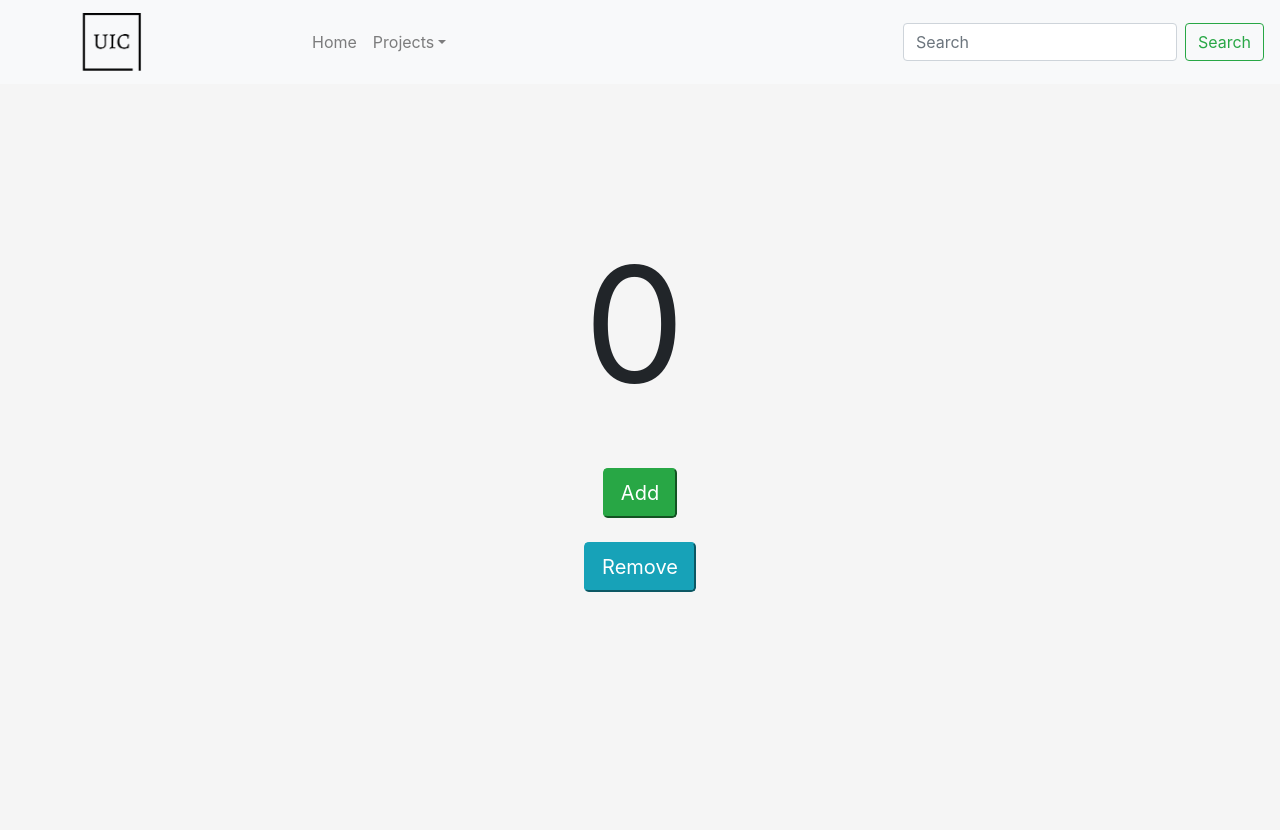
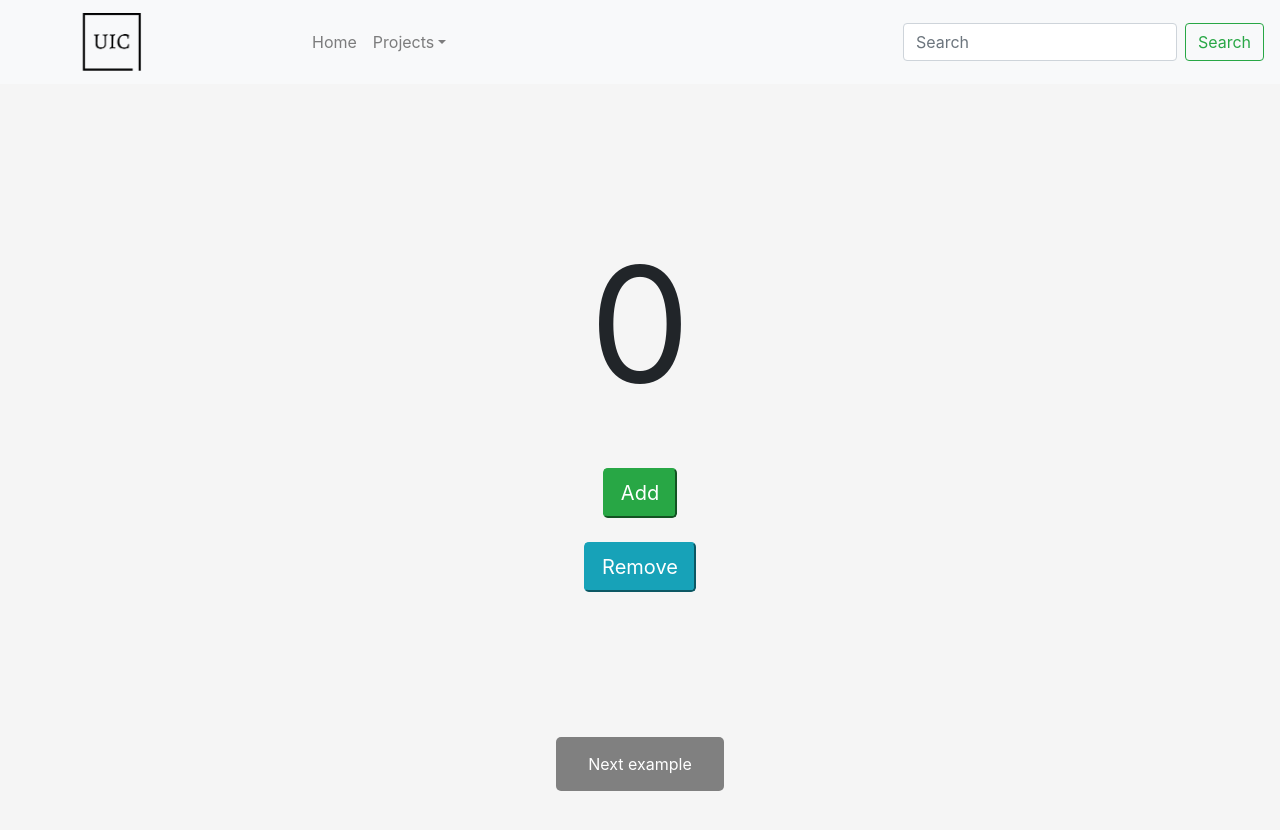
Before and after one commit to Fredrik93/react_tutorial, a React (Create React App) app: page /counter in a window 1280 px wide. Before the commit the page ends 800 px from the top, so only its background shows below. Built offline with nearby package versions, Linux system fonts and the light colour scheme.

Commit message:
center number

```diff
--- a/src/Components/Counter.js
+++ b/src/Components/Counter.js
@@ -1,4 +1,5 @@
 import React, { Fragment } from 'react'
+import { Link } from 'react-router-dom'
 class Counter extends React.Component {
     constructor() {
         super()
@@ -36,6 +37,7 @@ class Counter extends React.Component {
             justifyContent: 'center',
             marginTop: "15vh",
             fontSize: "20vh",
+            textAlign: "center"
         }
         const stylingButton = {
             display: 'flex',
@@ -43,11 +45,24 @@ class Counter extends React.Component {
             justifyContent: 'center',
             marginTop: "3vh",
         }
+        const stylingLinkBtn = {
+            backgroundColor: "gray",
+            border: "none",
+            color: "white",
+            padding: "15px 32px",
+            textAlign: "center",
+            textDecoration: "none",
+            display: "inline-block",
+            fontSize: "16px",
+            marginTop: "5vh",
+            borderRadius: "5px"
+
+        }
         return (
             <Fragment>
                 <div style={stylingNumber} >
 
-                    <span>{this.state.number}
+                    <span >{this.state.number}
 
                         <div style={stylingButton}>
                             {/* when the method is part of the class we need the 'this.' */}
@@ -57,9 +72,14 @@ class Counter extends React.Component {
                         <div style={stylingButton}>
                             <button className="btn-lg btn-info" onClick={this.decrementSum} > Remove </button>
                         </div>
+
+                        <div >
+                            <Link to="/secondcounter" style={stylingLinkBtn} >Next example </Link>
+
+                        </div>
                     </span>
                 </div>
-            </Fragment>
+            </Fragment >
         )
     }
 }
```
